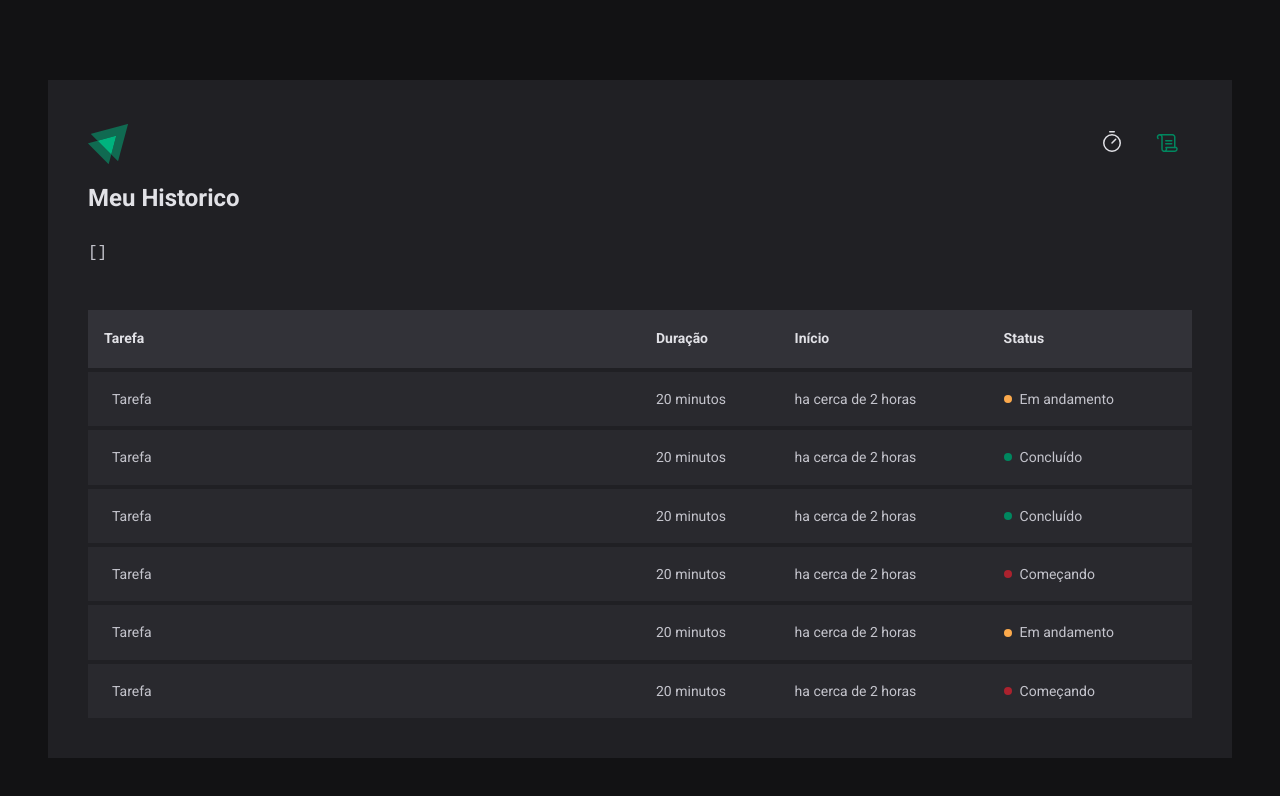
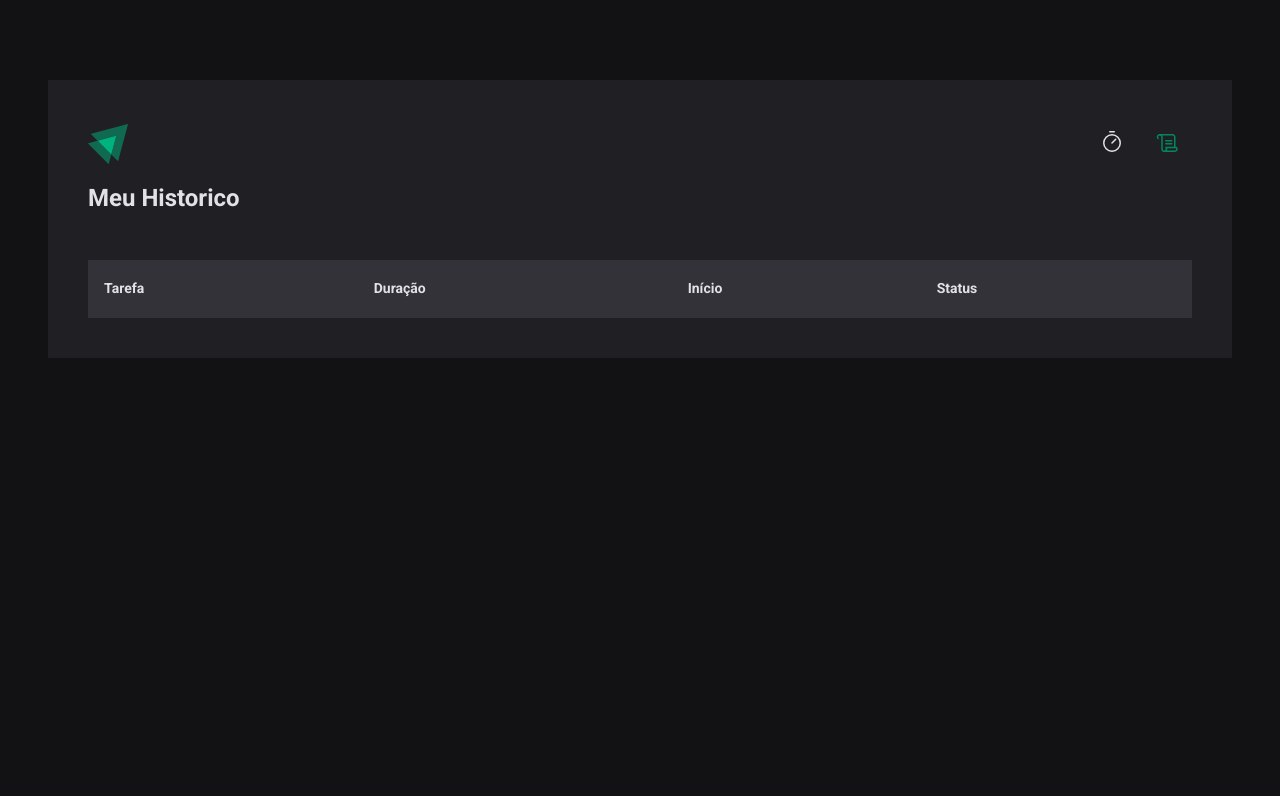
Before and after one commit to Ericles-Miller/Ignite_watch, a React (Vite) app: page /history in a window 1280 px wide. Shown: the top 796 px of the page. Built offline with nearby package versions, Linux system fonts and the light colour scheme.

Commit message:
create history page with data on the tasks

```diff
--- a/src/components/History/index.tsx
+++ b/src/components/History/index.tsx
@@ -5,15 +5,11 @@
 
 export function History() {
 
-  const {cycles} = useContext(CyclesContext)
+  const { cycles } = useContext(CyclesContext)
 
   return (
     <HistoryContainer>
       <h1>Meu Historico</h1>
-
-      <pre>
-        {JSON.stringify(cycles, null, 2)}
-      </pre>
 
       <HistoryList>
         <table>
@@ -26,54 +22,29 @@
             </tr>
           </thead>
           <tbody>
-            <tr>
-              <td>Tarefa</td>
-              <td>20 minutos</td>
-              <td>ha cerca de 2 horas</td>
-              <td>
-                <Status statusColor='yellow' >Em andamento </Status>
-              </td>
-            </tr>
-            <tr>
-              <td>Tarefa</td>
-              <td>20 minutos</td>
-              <td>ha cerca de 2 horas</td>
-              <td>
-                <Status statusColor='green' >Concluído </Status>
-              </td>
-            </tr>
-            <tr>
-              <td>Tarefa</td>
-              <td>20 minutos</td>
-              <td>ha cerca de 2 horas</td>
-              <td>
-                <Status statusColor='green' > Concluído </Status>
-              </td>
-            </tr>
-            <tr>
-              <td>Tarefa</td>
-              <td>20 minutos</td>
-              <td>ha cerca de 2 horas</td>
-              <td>
-                <Status statusColor='red'>Começando </Status>
-              </td>
-            </tr>
-            <tr>
-              <td>Tarefa</td>
-              <td>20 minutos</td>
-              <td>ha cerca de 2 horas</td>
-              <td>
-                <Status statusColor='yellow' >Em andamento </Status>
-              </td>
-            </tr>
-            <tr>
-              <td>Tarefa</td>
-              <td>20 minutos</td>
-              <td>ha cerca de 2 horas</td>
-              <td>
-                <Status statusColor='red' >Começando </Status>
-              </td>
-            </tr>
+            {cycles.map(cycle => {
+              return (
+                <tr key={cycle.id}>
+                  <td>{cycle.task}</td>
+                  <td>{cycle.minutesAmount} minutos</td>
+                  <td>{cycle.startDate.toISOString()}</td>
+                  <td>
+                    {cycle.finishedDate && (
+                      <Status statusColor="green">Concluído</Status>
+                    )}
+
+                    {cycle.interruptedDate && (
+                      <Status statusColor="red">Interrompido </Status>
+                    )}
+
+                    {(!cycle.finishedDate && !cycle.interruptedDate) && (
+                      <Status statusColor="yellow">Em andamento </Status>
+                    )}
+                  </td>
+                </tr>
+
+              )
+            })}
           </tbody>
         </table>
       </HistoryList>
--- a/src/contexts/CyclesContext.tsx
+++ b/src/contexts/CyclesContext.tsx
@@ -10,7 +10,8 @@
   task: string;
   minutesAmount: number;
   startDate: Date;
-  interruptDate?: Date;
+  interruptedDate?: Date;
+  finishedDate?: Date;
 }
 
 interface CyclesContextType {
@@ -44,7 +45,7 @@
     setCycles((state) =>
       state.map((cycle) => {
         if (cycle.id === activeCycleId) {
-          return { ...cycle, interruptDate: new Date() }
+          return { ...cycle, interruptedDate: new Date() }
         }
         else {
           return cycle
@@ -74,7 +75,7 @@
     setCycles((state) =>
       state.map((cycle) => {
         if(cycle.id === activeCycleId) {
-          return { ...cycle, interruptDate: new Date() }
+          return { ...cycle, interruptedDate: new Date() }
         }
         else {
           return cycle
```
